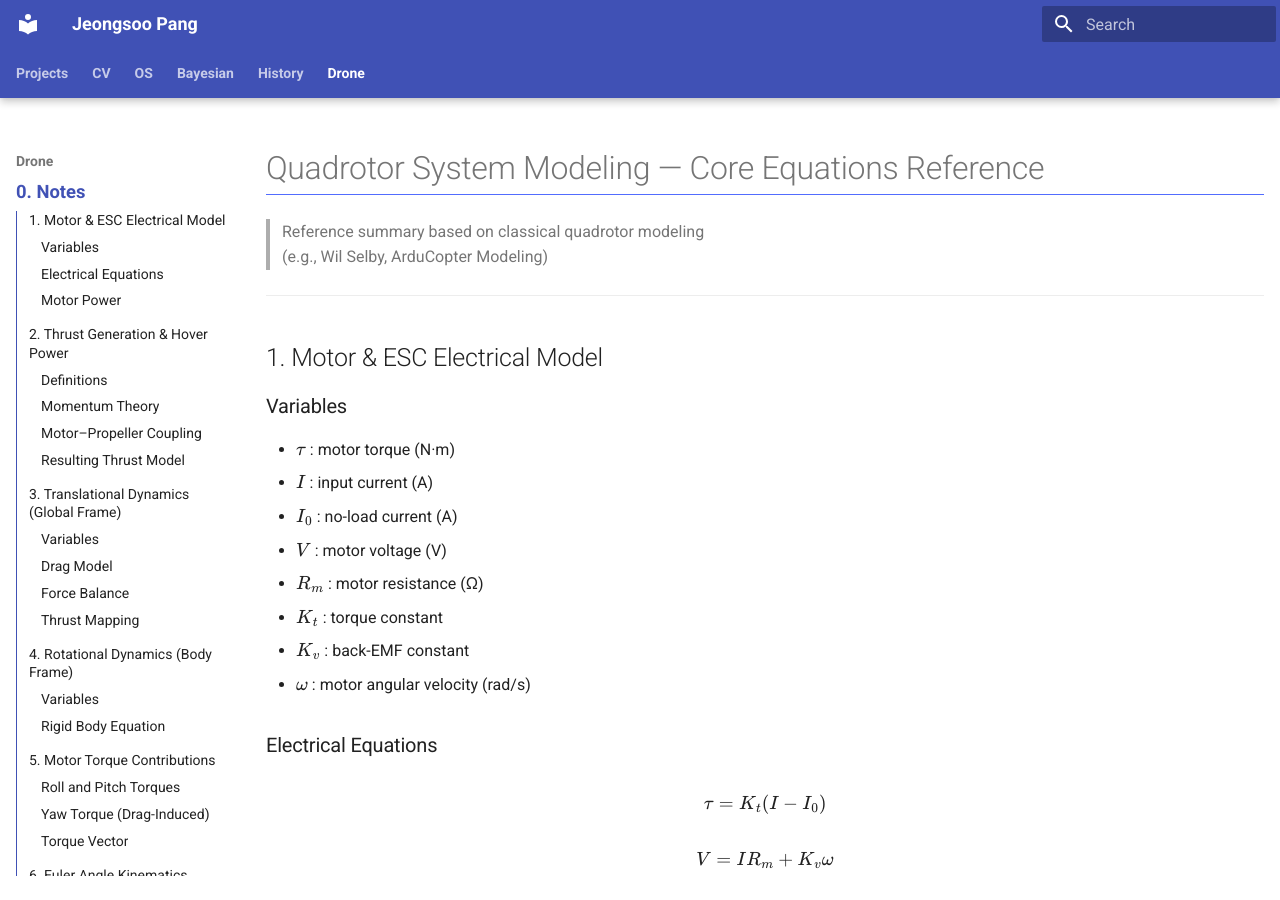
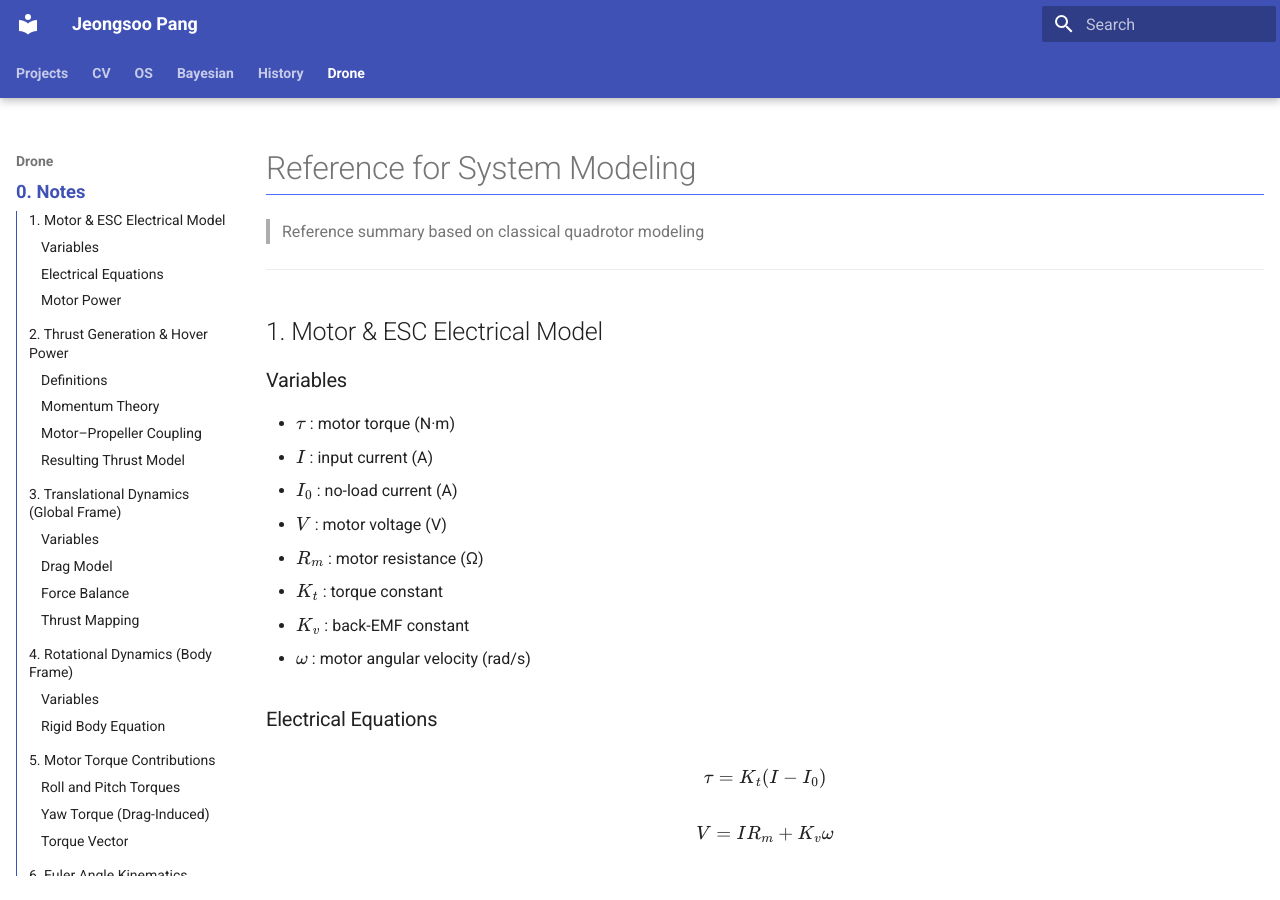
Before and after one commit to Jeongsoo-dev/ML_based_MR_CT_SeriesType_Detection, an MkDocs documentation site: the page built from docs/drone/note.md, in a window 1280 px wide and 900 px high. Built offline with MkDocs 1.6.1 and Material for MkDocs 9.7.7, drawn with Linux system fonts in a browser that asks for light colours; comment, search, counter and statistics services are not loaded.

Commit message:
Update note.md

```diff
--- a/docs/drone/note.md
+++ b/docs/drone/note.md
@@ -1,7 +1,6 @@
-# Quadrotor System Modeling — Core Equations Reference
+# Reference for System Modeling
 
 > Reference summary based on classical quadrotor modeling
-> (e.g., Wil Selby, ArduCopter Modeling)
 >
 
 ---
```
